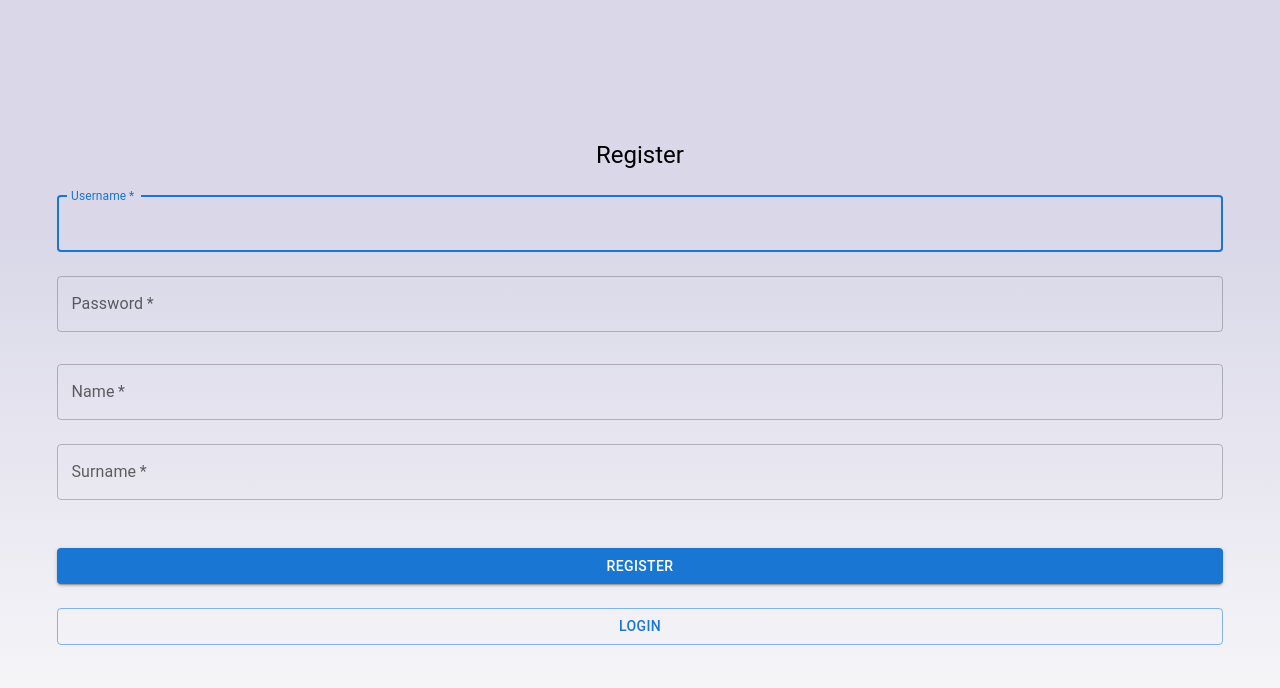
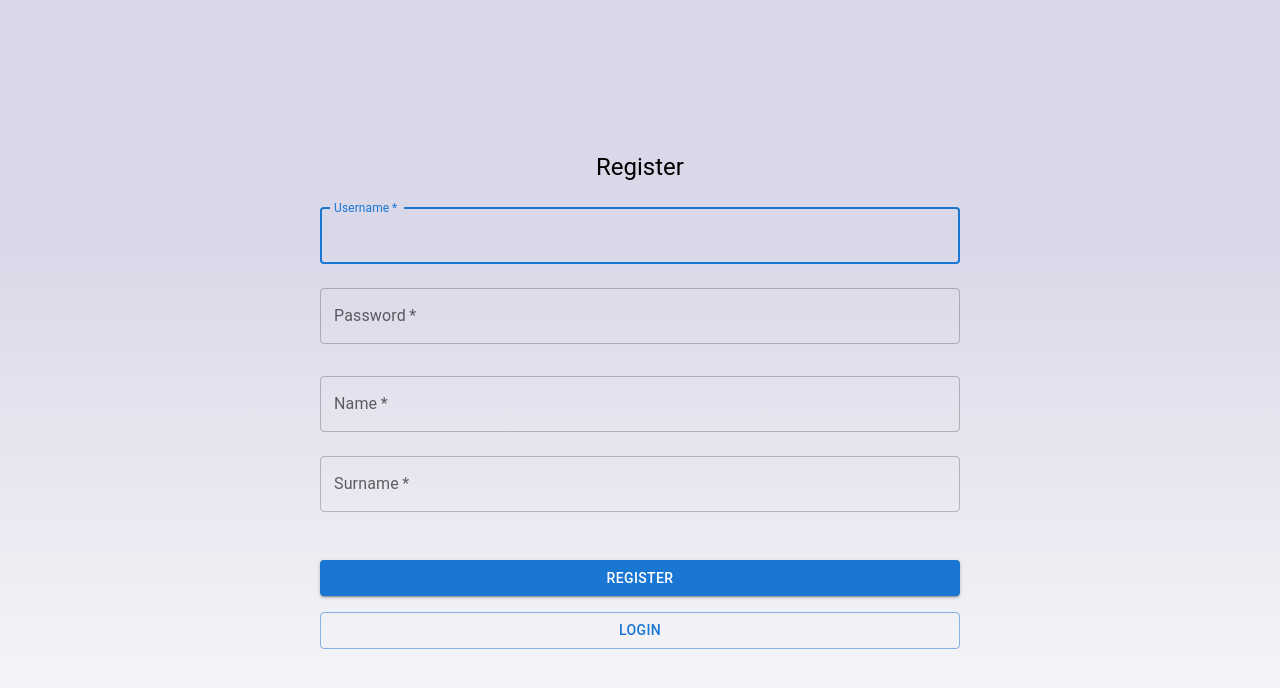
Before and after one commit to Kameal22/trello-inspired-app, a React (Create React App) app: page /register in a window 1280 px wide. Shown: the top 688 px of the page. Built offline with nearby package versions, Linux system fonts and the light colour scheme.

Commit message:
Unified css in login and register pages

```diff
--- a/src/pages/LoginPage.js
+++ b/src/pages/LoginPage.js
@@ -5,14 +5,14 @@ import {AuthContext} from "../contexts/AuthContext";
 import useInputState from "../hooks/useInputState";
 import {login} from "../services/auth-service";
 import {BAD_REQUEST, UNAUTHORIZED} from "../constants/http_statuses";
-import "../styles/LoginPage.css"
+import "../styles/AuthenticationPage.css"
 import LinkButton from "../components/LinkButton";
 
 const LoginPage = () => {
     const history = useHistory();
     const {changeToken} = useContext(AuthContext);
-    const [username, updateUsername, resetUsername, usernameError, setUsernameError] = useInputState("");
-    const [password, updatePassword, resetPassword, passwordError, setPasswordError] = useInputState("");
+    const [username, updateUsername, , usernameError, setUsernameError] = useInputState("");
+    const [password, updatePassword, , passwordError, setPasswordError] = useInputState("");
     const [authError, setAuthError] = useState(false);
     const [snackbar, setSnackbar] = useState({
         open: false,
@@ -64,7 +64,8 @@ const LoginPage = () => {
     }
 
     return (
-        <Box className="login-page">
+        <div className="authentication-page">
+            <Box className="authentication-box">
                 <Typography component="h1" variant="h5">
                     Sign in
                 </Typography>
@@ -115,6 +116,7 @@ const LoginPage = () => {
                     </Alert>
                 </Snackbar>
             </Box>
+        </div>
     );
 };
 
--- a/src/pages/RegisterPage.js
+++ b/src/pages/RegisterPage.js
@@ -1,10 +1,12 @@
 import React, {useContext, useState} from 'react';
-import {Alert, Box, Button, Snackbar, TextField, Typography} from "@mui/material";
-import {Link, useHistory} from "react-router-dom";
+import {Alert, Box, Button, Divider, Snackbar, TextField, Typography} from "@mui/material";
+import {useHistory} from "react-router-dom";
 import {AuthContext} from "../contexts/AuthContext";
 import useInputState from "../hooks/useInputState";
 import {register} from "../services/auth-service";
 import {BAD_REQUEST, CONFLICT} from "../constants/http_statuses";
+import LinkButton from "../components/LinkButton";
+import "../styles/AuthenticationPage.css"
 
 const RegisterPage = () => {
     const history = useHistory();
@@ -73,17 +75,8 @@ const RegisterPage = () => {
     }
 
     return (
-        <Box
-            sx={{
-                display: 'flex',
-                flexDirection: 'column',
-                alignItems: 'center',
-                textAlign: 'center',
-                justifyContent: 'center',
-                minHeight: '100vh',
-                background: 'linear-gradient(0deg, rgba(252,252,252,1) 0%, rgba(207,205,226,0.788953081232493) 71%)'
-            }}
-        >
+        <div className="authentication-page">
+            <Box className="authentication-box">
                 <Typography component="h1" variant="h5">
                     Register
                 </Typography>
@@ -148,15 +141,7 @@ const RegisterPage = () => {
                     >
                         Register
                     </Button>
-                <Link to={'/login'} style={{textDecoration: 'none'}}>
-                    <Button
-                        fullWidth
-                        variant="outlined"
-                        sx={{mt: 1, mb: 2}}
-                    >
-                        Login
-                    </Button>
-                </Link>
+                    <LinkButton to="/login" text="login" style={{mt: 1, mb: 2}}/>
                 </Box>
                 <Snackbar open={snackbar.open} autoHideDuration={3000} onClose={handleSnackbarClose}>
                     <Alert onClose={handleSnackbarClose} severity={snackbar.type} sx={{width: '100%'}}>
@@ -164,6 +149,7 @@ const RegisterPage = () => {
                     </Alert>
                 </Snackbar>
             </Box>
+        </div>
     );
 };
 
--- a/src/styles/LoginPage.css
+++ b/src/styles/AuthenticationPage.css
@@ -1,4 +1,5 @@
-.login-page {
+.authentication-page {
+    width: 100%;
     display: flex;
     flex-direction: column;
     align-items: center;
@@ -6,6 +7,10 @@
     justify-content: center;
     min-height: 100vh;
     background: linear-gradient(0deg, rgba(252, 252, 252, 1) 0%, rgba(207, 205, 226, 0.788953081232493) 71%);
+}
+
+.authentication-box {
+    width: 50%;
 }
 
 .button-row {
```
Lines whose indentation alone changed are shown as unchanged.
